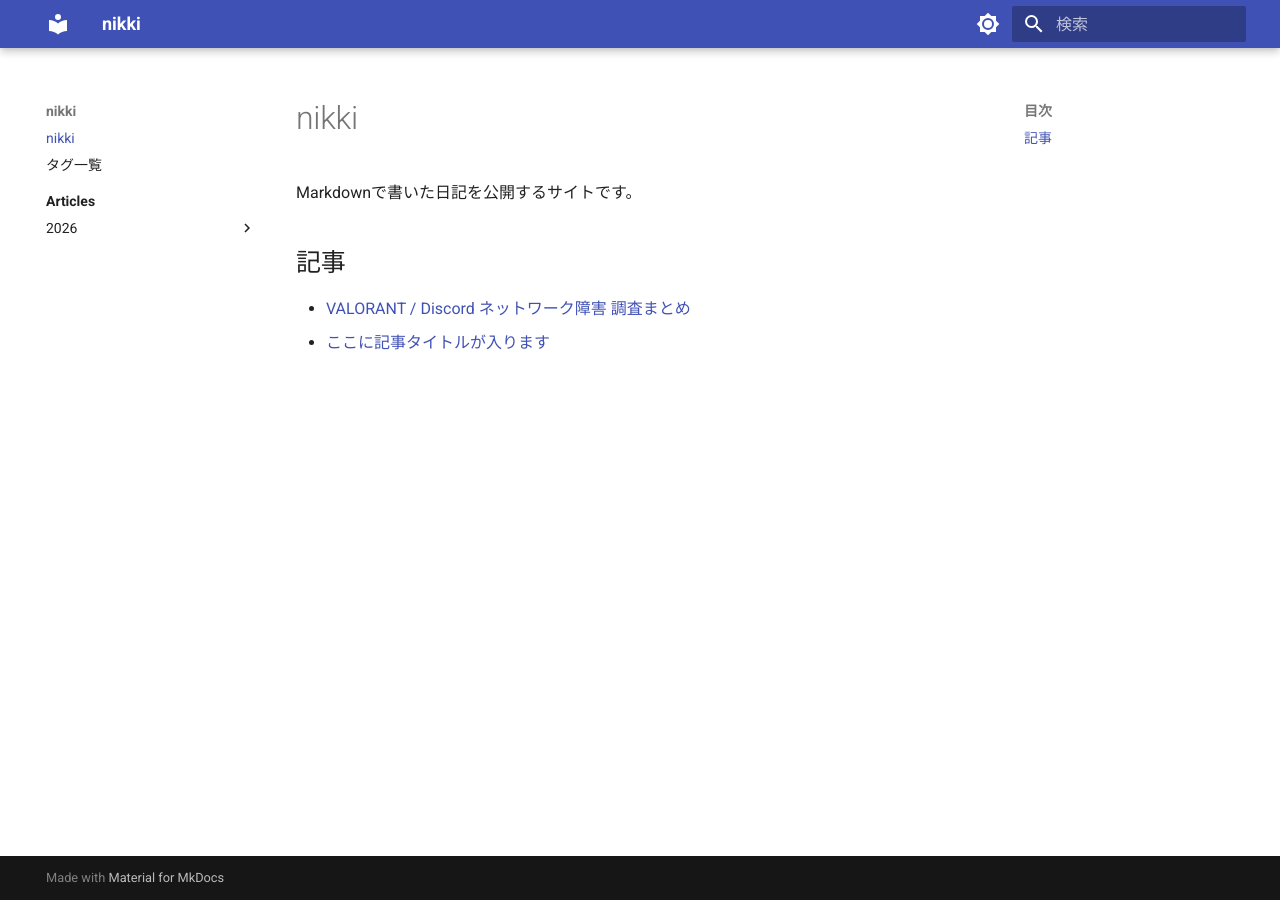
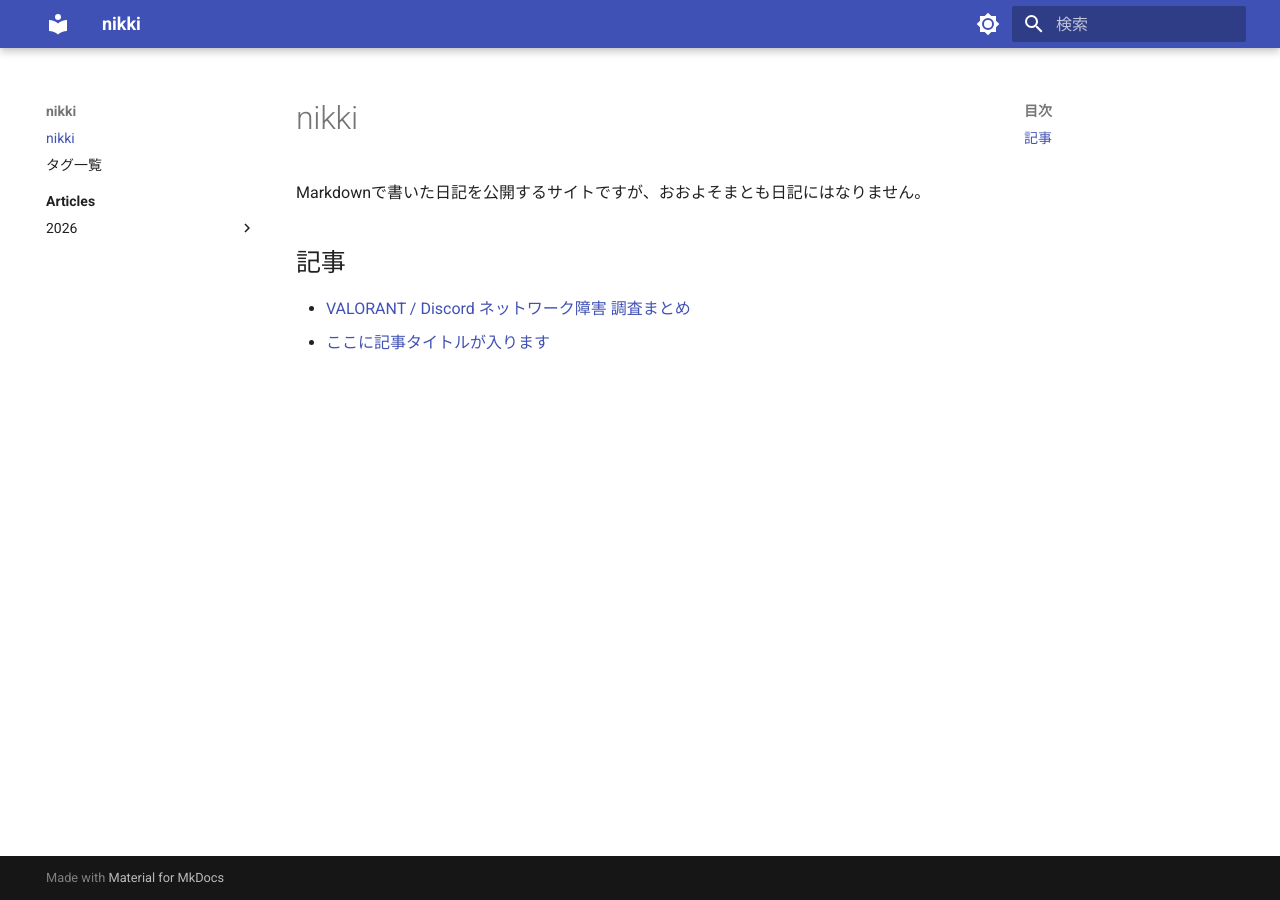
Before and after one commit to uesugi6111/nikki, an MkDocs documentation site: the page built from docs/index.md, in a window 1280 px wide. Built offline with MkDocs 1.6.1 and Material for MkDocs 9.7.7, drawn with Linux system fonts in a browser that asks for light colours.

Commit message:
Update site introduction

```diff
--- a/docs/index.md
+++ b/docs/index.md
@@ -1,6 +1,6 @@
 # nikki
 
-Markdownで書いた日記を公開するサイトです。
+Markdownで書いた日記を公開するサイトですが、おおよそまとも日記にはなりません。
 
 ## 記事
 
```
